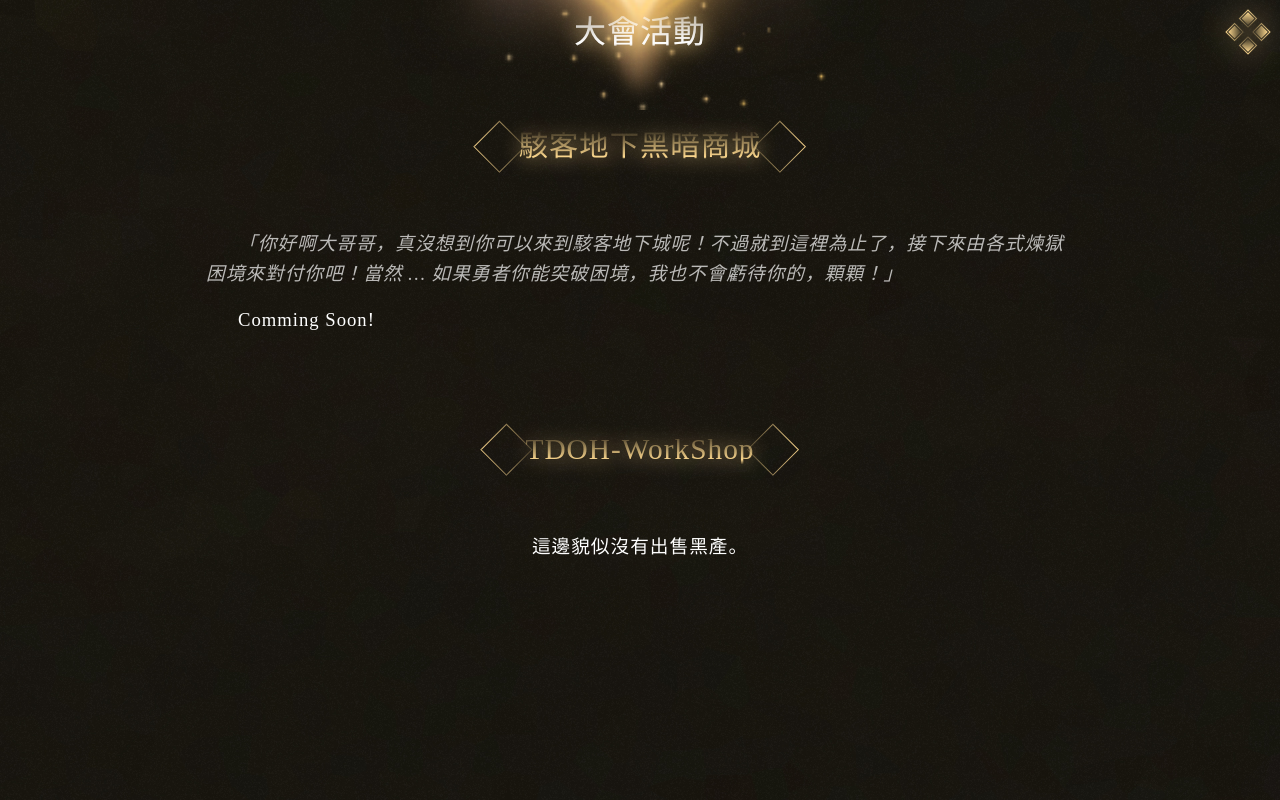
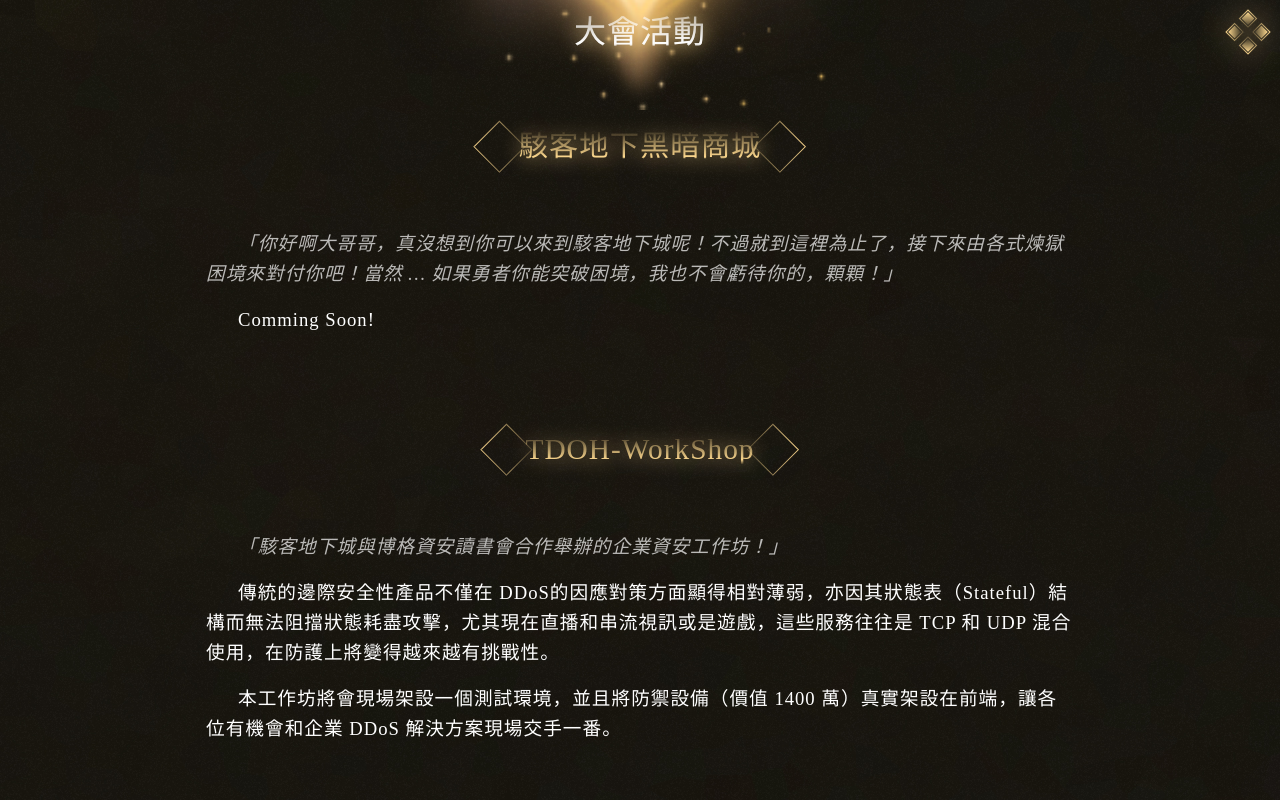
Before and after one commit to tdoh/tdoh.online, a Vue app: page /active in a window 1280 px wide. Shown: the top 800 px of the page. Built offline with nearby package versions, Linux system fonts and the light colour scheme; a web font is replaced by a local one.

Commit message:
Update content

```diff
--- a/src/views/Active.vue
+++ b/src/views/Active.vue
@@ -10,9 +10,10 @@
       </div>
       <div class="spotlight-box">
         <h1 class="title symbol"><span>TDOH-WorkShop</span></h1>
-        <div class="content no-indent center">
-          <p>這邊貌似沒有出售黑產。</p>
-          <p class="hide">你確定嗎？</p>
+        <div class="content">
+          <p class="says">「駭客地下城與博格資安讀書會合作舉辦的企業資安工作坊！」</p>
+          <p>傳統的邊際安全性產品不僅在 DDoS的因應對策方面顯得相對薄弱，亦因其狀態表（Stateful）結構而無法阻擋狀態耗盡攻擊，尤其現在直播和串流視訊或是遊戲，這些服務往往是 TCP 和 UDP 混合使用，在防護上將變得越來越有挑戰性。</p>
+          <p>本工作坊將會現場架設一個測試環境，並且將防禦設備（價值 1400 萬）真實架設在前端，讓各位有機會和企業 DDoS 解決方案現場交手一番。</p>
         </div>
       </div>
     </div>
```
